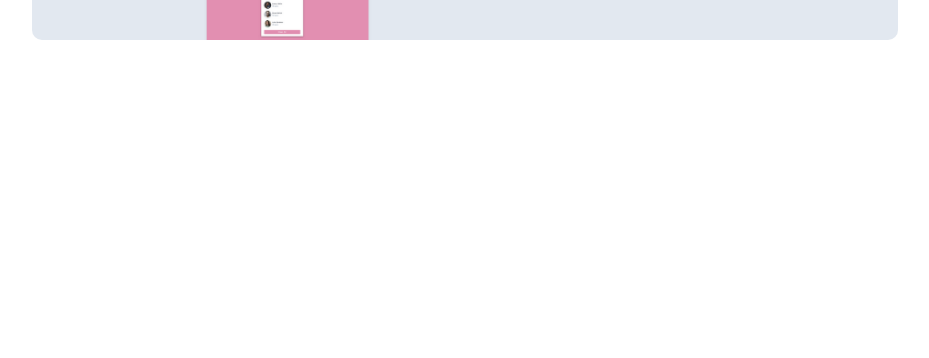
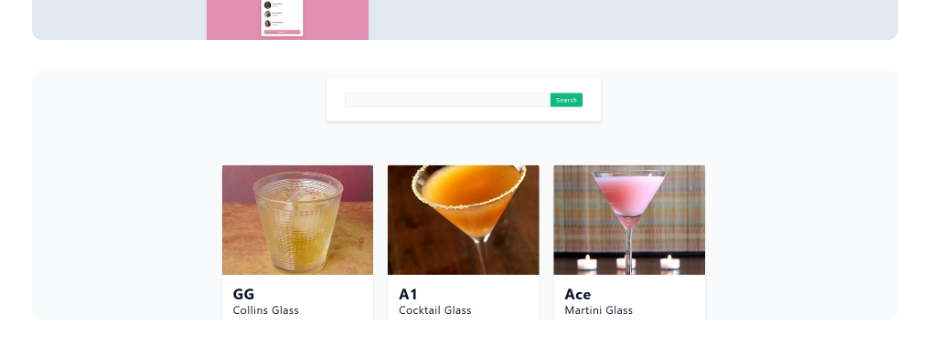
Before and after one commit to SuperBona/My-own-Portfolio-app, a React (Vite) app: page /portfolio in a window 1280 px wide. Shown: the part 2395-2753 px from the top of the page, without its empty margins (175-1104 px from the left). Before the commit the page ends 2505 px from the top, so only its background shows below. Built offline with nearby package versions, Linux system fonts and the light colour scheme.

Commit message:
added project

```diff
--- a/src/data.jsx
+++ b/src/data.jsx
@@ -17,6 +17,7 @@ import Work5 from './assets/social-5.jpeg'
 import Work6 from './assets/unsplash-6.jpeg'
 import Work7 from './assets/backroads-1.jpeg'
 import Work8 from './assets/contentful-7.jpeg'
+import Work9 from './assets/mixmaster-8.jpeg'
 
 import Theme1 from './assets/purple.png'
 import Theme2 from './assets/red.png'
@@ -367,7 +368,7 @@ export const portfolio = [
     ],
   },
 
-   {
+  {
     id: 5,
     img: Work5,
     title: 'Social App',
@@ -379,7 +380,7 @@ export const portfolio = [
       },
       {
         icon: <FiUser />,
-        title: 'State : ',
+        title: 'Status : ',
         desc: 'Currently working on it',
       },
       {
@@ -476,6 +477,33 @@ export const portfolio = [
       },
     ],
   },
+  {
+    id: 9,
+    img: Work9,
+    title: 'MixMaster',
+    details: [
+      {
+        icon: <FiFileText />,
+        title: 'Project : ',
+        desc: 'Website',
+      },
+      /*   {
+        icon: <FiUser />,
+        title: 'Client : ',
+        desc: 'Dribble',
+      }, */
+      {
+        icon: <FaCode />,
+        title: 'Language : ',
+        desc: 'Vite React',
+      },
+      {
+        icon: <FiExternalLink />,
+        title: 'Preview : ',
+        desc: '<a target=”_blank” href="https://tiny-kringle-2b830a.netlify.app">https://tiny-kringle-2b830a.netlify.app</a>',
+      },
+    ],
+  },
 ]
 
 export const themes = [
```
Also changed, not shown: src/assets/mixmaster-8.jpeg (added).
